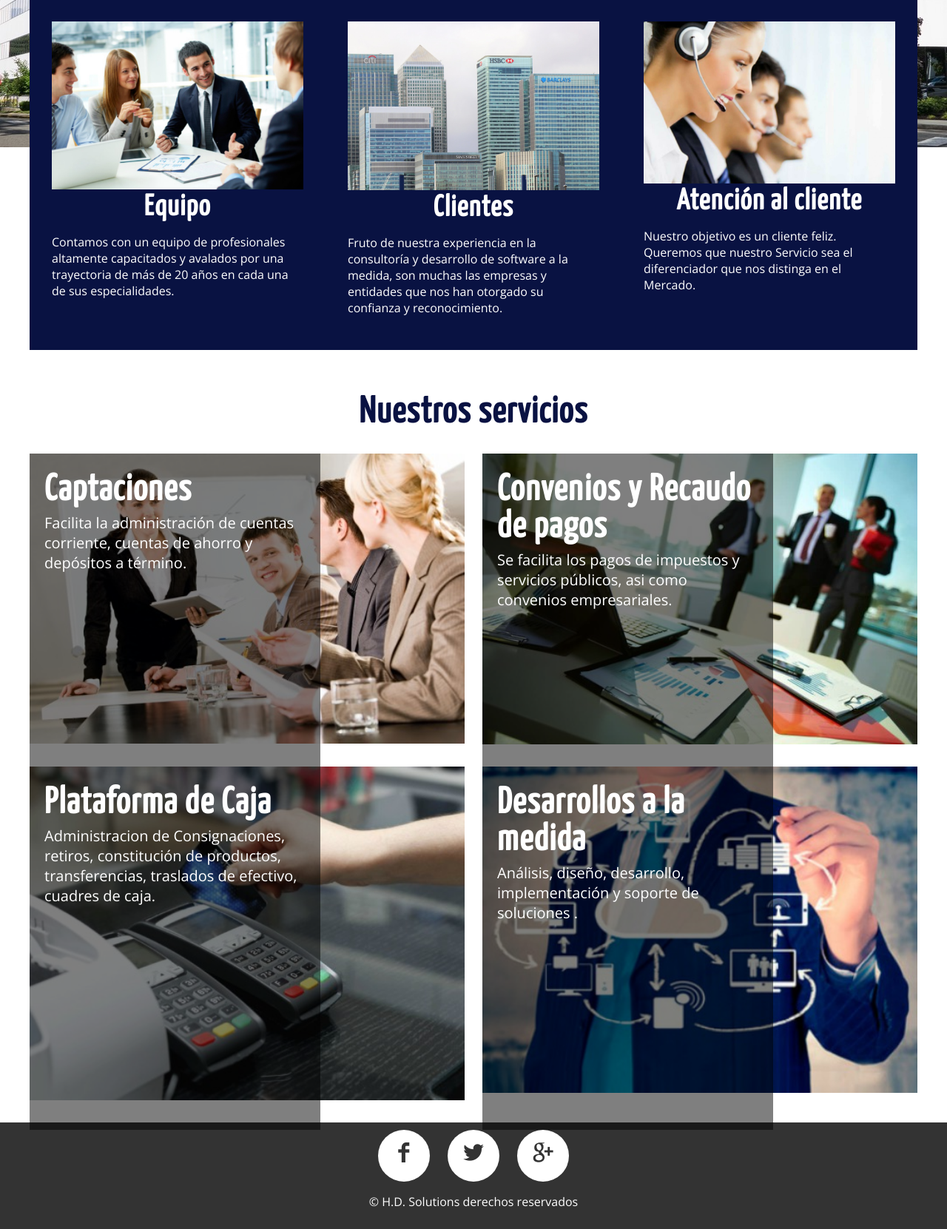
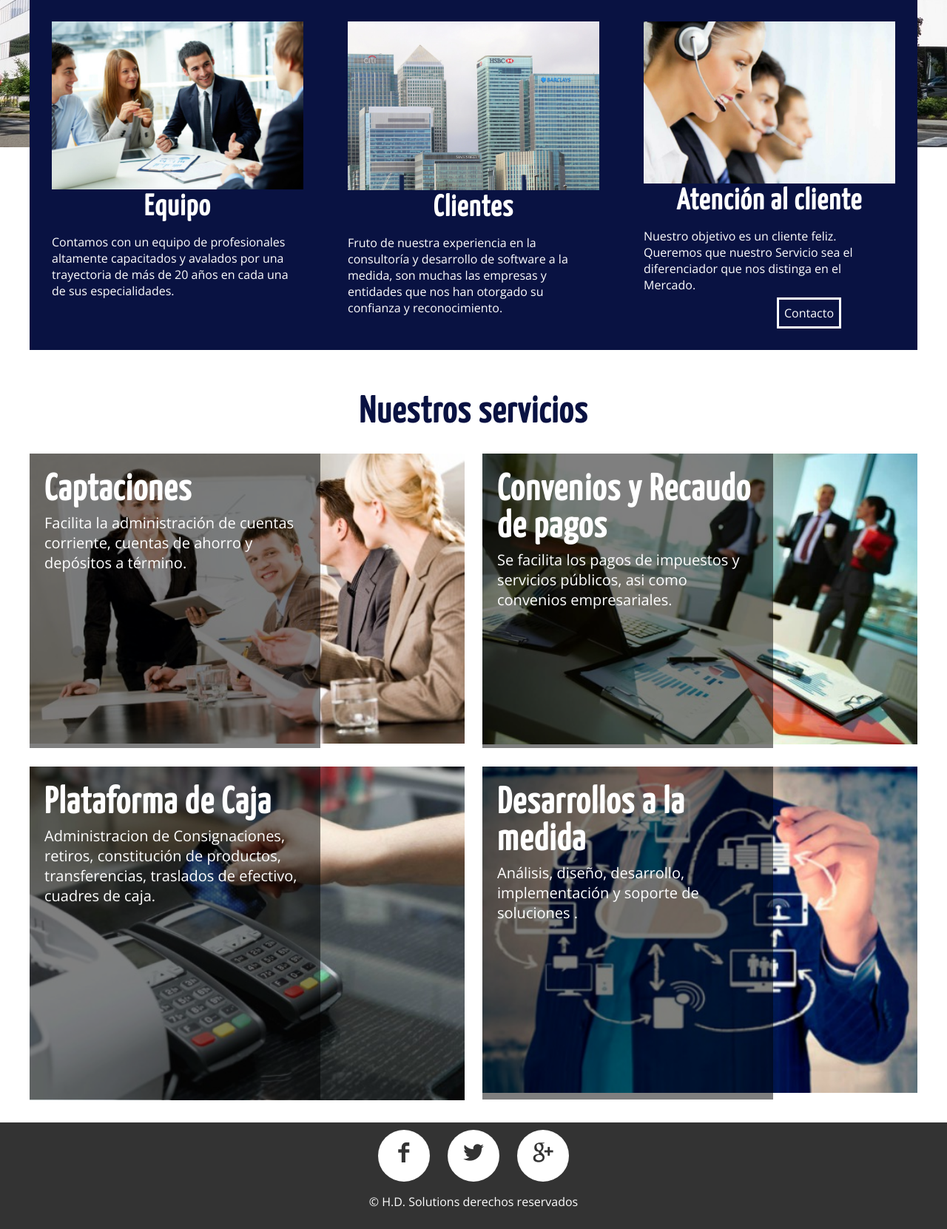
Before and after one commit to lgomezca/ProgramacionWEB-GUIA2-GRUPO4, a PHP site: page / in a window 1280 px wide. Shown: the part 550-2211 px from the top of the page at 74% size. Run offline with PHP 8.4, Linux system fonts and the light colour scheme.

Commit message:
adiciono boton de contacto en el <section> de servicio al cliente y modifico el archivo estilos.css para modificar el diseño

```diff
--- a/css/estilos.css
+++ b/css/estilos.css
@@ -96,10 +96,42 @@ h1, h2, h3, h4, h5, h6 {
   width: 100%;
   color: #fff;
   text-align: center;
+
 }
+
+
+/*Definimos la posicion del contenido en el
+elemento <section> que esta dentro del banner*/
+.banner .contenedor{
+    position: absolute;
+     top: 50%;
+     left: 50%;
+    transform: translateX(-50%) translateY(-50%);
+    color: #fff;
+    width: 100%;
+    text-align: center;
+
+}
+
 
 .banner__txt {
   display: none;
+}
+
+.info__columna  .contacto{
+    margin-left: 180px;
+    color: #fff;
+    text-decoration: none;
+    padding: 7px;
+    border: 3px solid #fff;
+
+
+}
+
+/*Configuramos efecto al pasar el mouse sobre el
+elemento <a> que esta dentro de banner*/
+.info__columna  .contacto:hover{
+    background: rgba(51,51,51,0.5);
 }
 
 /*-----------------Estilos de info-----------------*/
@@ -122,8 +154,8 @@ h1, h2, h3, h4, h5, h6 {
   color: #fff;
   background: rgba(0,0,0,0.5);
   width: 60%;
-  height: 100%;
-  padding: 5px;
+  height: 91%;
+  padding: 15px;
 }
 .servicios__titulo {
   font-size: 25px;
@@ -248,6 +280,7 @@ h1, h2, h3, h4, h5, h6 {
   }
   .servicios__descripcion {
     padding: 20px;
+
   }
   .servicios__titulo {
     font-size: 50px;
--- a/index.html
+++ b/index.html
@@ -26,7 +26,9 @@
      <img src="img/hdsolutions.jpeg" alt="">
       <div class="contenedor">
         <h2 class="banner__titulo">La mejor solución para tu empresa</h2>
-        <p class="banner__txt">Cuentanos tu proyecto y te ayudaremos a realizarlo</p>
+        <p class="banner__txt">Cuentanos tu proyecto y te ayudaremos a realizarlo
+
+        </p>
       </div>
     </div>
     <main class="main">
@@ -45,7 +47,9 @@
           <article class="info__columna">
             <img src="img/servicioalcliente2.png" alt="" class="info__img">
             <h2 class="info__titulo">Atención al cliente</h2>
-            <p class="info__txt">Nuestro objetivo es un cliente feliz. Queremos que nuestro Servicio sea el diferenciador que nos distinga en el Mercado.</p>
+            <p class="info__txt">Nuestro objetivo es un cliente feliz. Queremos que nuestro Servicio sea el diferenciador que nos distinga en el Mercado.
+             </p>
+             <a href="contacto.html" class="contacto">Contacto</a>
           </article>
         </section>
         <section class="servicios">
@@ -54,7 +58,9 @@
             <img src="img/Consultoria-y-Capacitacion.jpg" alt="" class="servicios__img">
             <div class="servicios__descripcion">
               <h2 class="servicios__titulo">Captaciones</h2>
-              <div class="servicios__txt">Facilita la administración de cuentas corriente, cuentas de ahorro y depósitos a término. </div>
+              <div class="servicios__txt">Facilita la administración de cuentas corriente, cuentas de ahorro y depósitos a término.
+
+              </div>
             </div>
           </div>
           <div class="servicios__columna">
```
